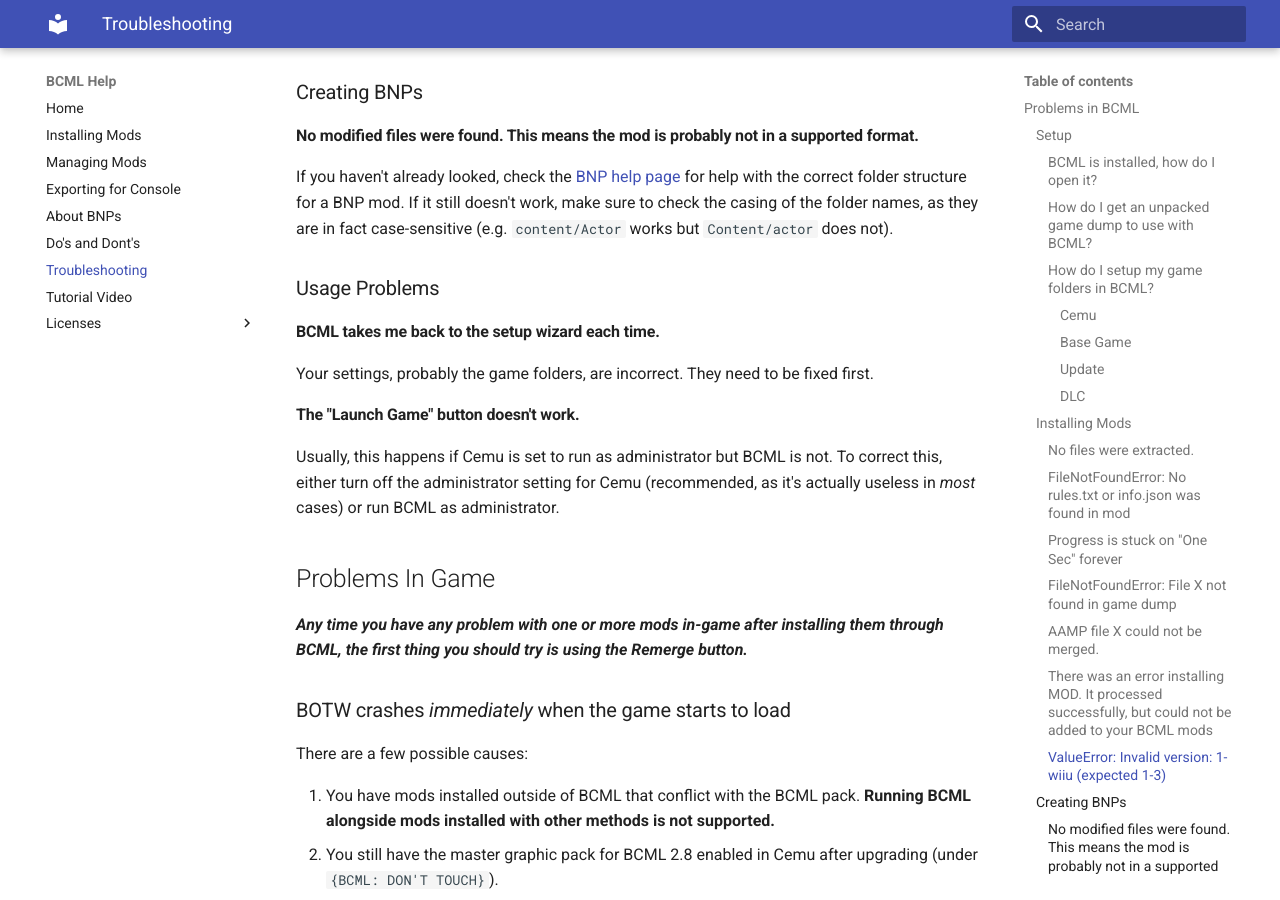
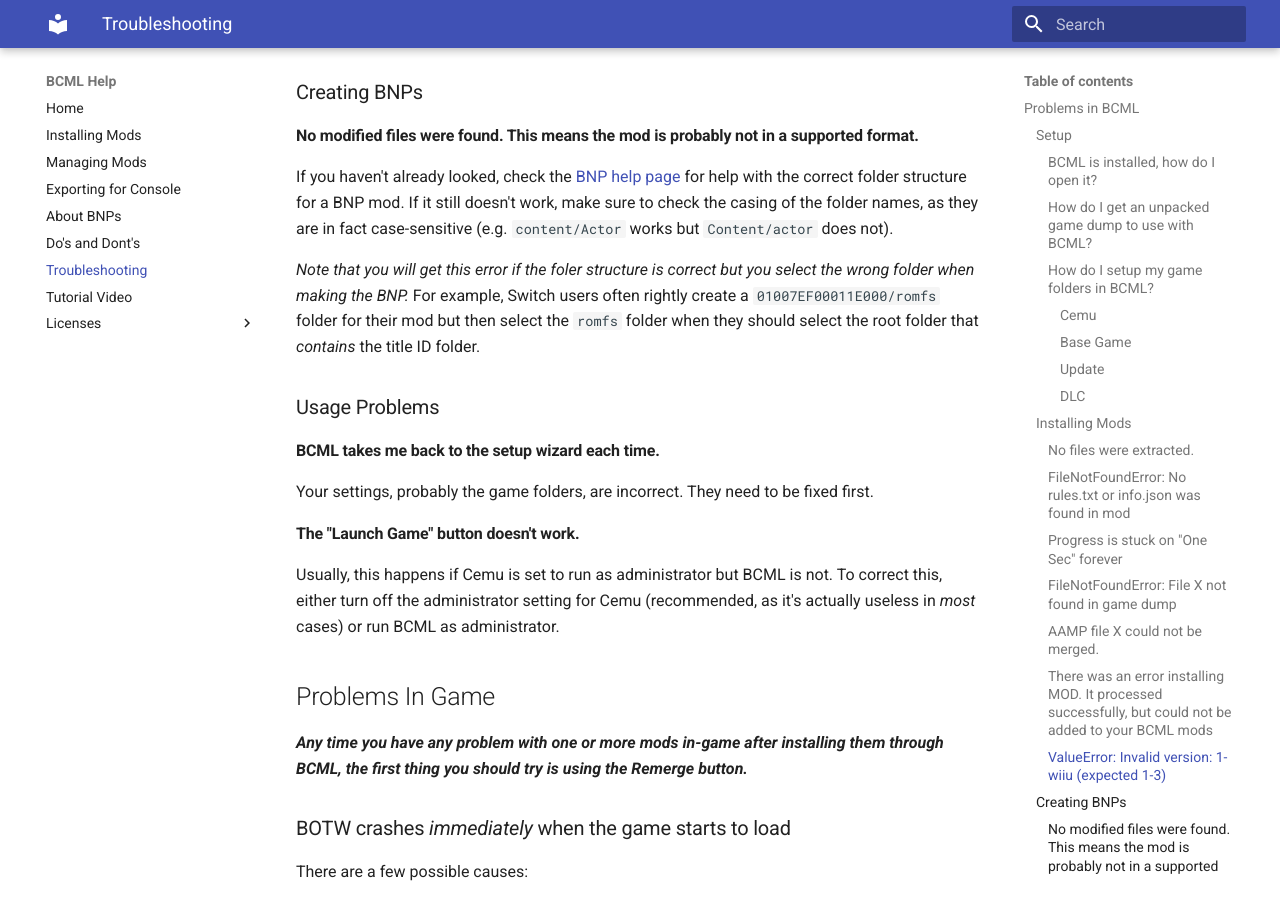
Before and after one commit to NiceneNerd/BCML, an MkDocs documentation site: the page built from docs/trouble.md, in a window 1280 px wide and 900 px high, scrolled down 2716 px. Built offline with MkDocs 1.6.1 and Material for MkDocs 9.7.7, drawn with Linux system fonts in a browser that asks for light colours.

Commit message:
Trouble stuf

```diff
--- a/docs/trouble.md
+++ b/docs/trouble.md
@@ -131,6 +131,11 @@ correct folder structure for a BNP mod. If it still doesn't work, make sure to c
 casing of the folder names, as they are in fact case-sensitive (e.g. `content/Actor`
 works but `Content/actor` does not).
 
+*Note that you will get this error if the foler structure is correct but you select the
+wrong folder when making the BNP.* For example, Switch users often rightly create a
+`01007EF00011E000/romfs` folder for their mod but then select the `romfs` folder when
+they should select the root folder that *contains* the title ID folder.
+
 ### Usage Problems
 
 #### BCML takes me back to the setup wizard each time.
```
